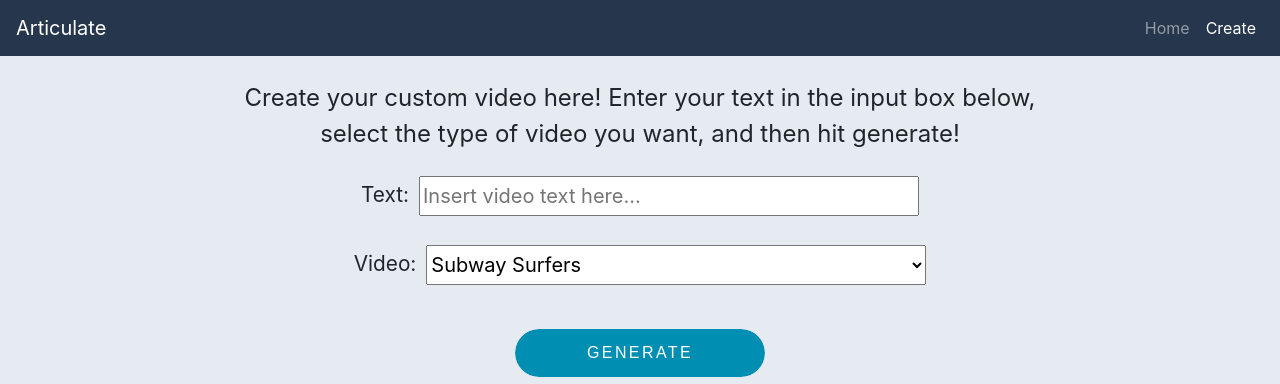
After one commit to SamDuprey/boilermake2024, a Django app: page /custom/ in a window 1280 px wide. The commit adds this page. Shown: the top 384 px of the page. Run offline with Django 5.2, Linux system fonts and the light colour scheme; some libraries are stand-ins or nearby versions.

Commit message:
added custom page

```diff
--- a/frontend/myapp/templates/create.html
+++ b/frontend/myapp/templates/create.html
@@ -13,6 +13,9 @@
   <div class="container hover">
     <a href="{% url 'history' %}" class="button">History</a>
   </div>
+  <div class="container hover">
+    <a href="{% url 'custom' %}" class="button">Custom</a>
+</div>
 </div>
 
 {% endblock %}
--- /dev/null
+++ b/frontend/myapp/templates/custom.html
@@ -0,0 +1,85 @@
+{% extends "base.html" %}
+
+{% block title %}Create Page{% endblock %}
+{% block homeActive %}"nav-item"{% endblock %}
+{% block createActive %}"nav-item active"{% endblock %}
+
+
+{% block content %}
+<br />
+<p class="createDescription center">Create your custom video here! Enter your text in the input box below, select the type of video you want, and then hit generate!</p>
+<br />
+
+<!-- Custom Input -->
+<div class="center customBox" id="customInput">
+    <label class="dropdownLabel" for="dropdown2">Text:</label>
+    <input class="customText dropdown" id="dropdown1" name="dropdown1" placeholder="Insert video text here...">
+</div>
+<br />
+
+<div class="center">
+  <label class="dropdownLabel" for="dropdown2">Video:</label>
+  <select class="dropdown" id="dropdown2" name="dropdown2">
+    <option value="Subway Surfers">Subway Surfers</option>
+    <option value="Generated Images">General Videos</option>
+    <option value="Minecraft Parkour">Minecraft Parkour</option>
+  </select>
+</div>
+<br />
+
+
+<div class="container hover">
+  <a href="#" class="button generateBtn" onclick="submitFormAndShowLoadingCircle()">Generate</a>
+</div>
+
+<div id="loading-circle" style="display: none">
+  <div class="spinner-border text-primary" role="status">
+    <span class="sr-only">Loading...</span>
+  </div>
+</div>
+<div id="loading-text" style="display: none">
+  Loading...
+</div>
+
+<div class="center">
+  <video class="center video" width="480" height="360" controls class="video">
+    <source src="../static/videos/video.mp4" type="video/mp4">
+  </video>
+</div>
+
+<script>
+    function submitFormAndShowLoadingCircle() {
+      // Get selected values from dropdowns
+      var dropdown1Value = document.getElementById("dropdown1").value;
+      var dropdown2Value = document.getElementById("dropdown2").value;
+
+      // Show the loading circle
+      document.getElementById("loading-circle").style.display = "block";
+
+      // Make an AJAX request to execute_dummy endpoint with parameters
+      fetch(`/execute_dummy/?dropdown1=${dropdown1Value}&dropdown2=${dropdown2Value}`)
+        .then(function(response) {
+          return response.json();
+        })
+        .then(function(data) {
+          // Handle the response data
+          console.log('Result:', data.result);
+          document.getElementById("loading-text").innerText = data.result;
+          document.getElementById("loading-text").style.display = "block";
+          document.getElementById("loading-circle").style.display = "none";
+          // You can update the page or handle the result as needed
+        })
+        .catch(function(error) {
+          console.error('Error:', error);
+          document.getElementById("loading-text").innerText = "Error";
+          document.getElementById("loading-text").style.display = "block";
+          document.getElementById("loading-circle").style.display = "none";
+        });
+
+      // Submit the form
+      //document.querySelector("form").submit();
+    }
+  </script>
+
+
+{% endblock %}
--- a/frontend/myapp/urls.py
+++ b/frontend/myapp/urls.py
@@ -11,6 +11,7 @@ urlpatterns = [
     path("ai/", views.ai, name="ai"),
     path("history/", views.history, name="history"),
     path("real_posts/", views.real_posts, name="real_posts"),
+    path("custom/", views.custom, name="custom"),
 ]
 
 from django.urls import path
--- a/frontend/myapp/views.py
+++ b/frontend/myapp/views.py
@@ -41,3 +41,6 @@ def real_posts(request):
 
 def history(request):
     return render(request, "history.html")
+
+def custom(request):
+    return render(request, "custom.html")
--- a/frontend/static/css/base.css
+++ b/frontend/static/css/base.css
@@ -37,6 +37,16 @@
     height: 40px;
     width: 500px;
     margin-bottom: 5px;
+}
+.customText {
+    height: 40px;
+    vertical-align: top;
+    box-sizing: border-box;
+    word-wrap: break-word;
+}
+.customBox {
+    vertical-align: top;
+    box-sizing: border-box;
 }
 .space {
     margin: 10px;
```
